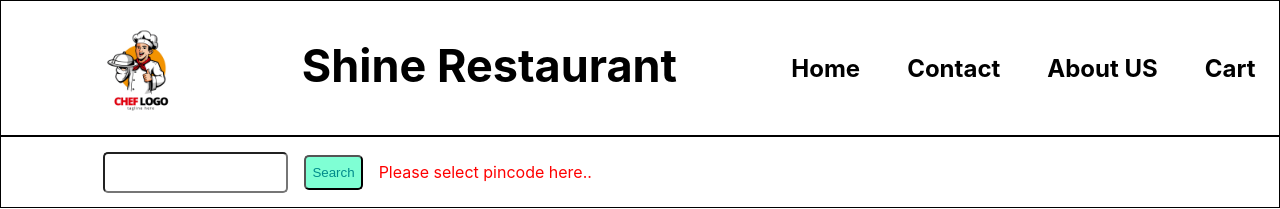
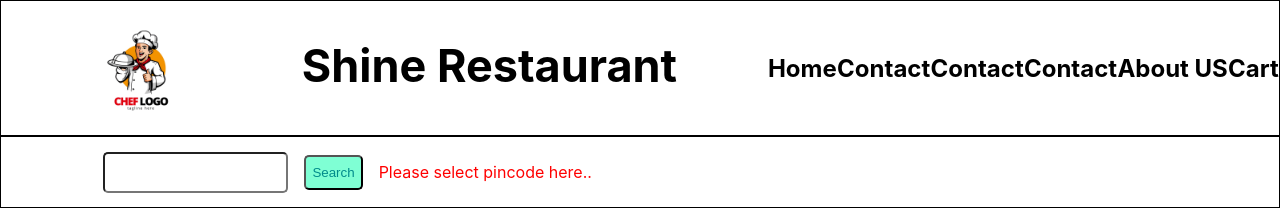
Before and after one commit to VIPULG4321/Namaste_React_E4, a React (Create React App) app: page / in a window 1280 px wide. Shown: the top 209 px of the page. Built offline with nearby package versions, Linux system fonts and the light colour scheme.

Commit message:
New navbar update

```diff
--- a/src/App.js
+++ b/src/App.js
@@ -14,6 +14,8 @@ function App() {
         </div>
         <div className='nav_items'>
           <h2>Home</h2>
+          <h2>Contact</h2>
+          <h2>Contact</h2>
           <h2>Contact</h2>
           <h2>About US</h2>
           <h2>Cart</h2>
```
